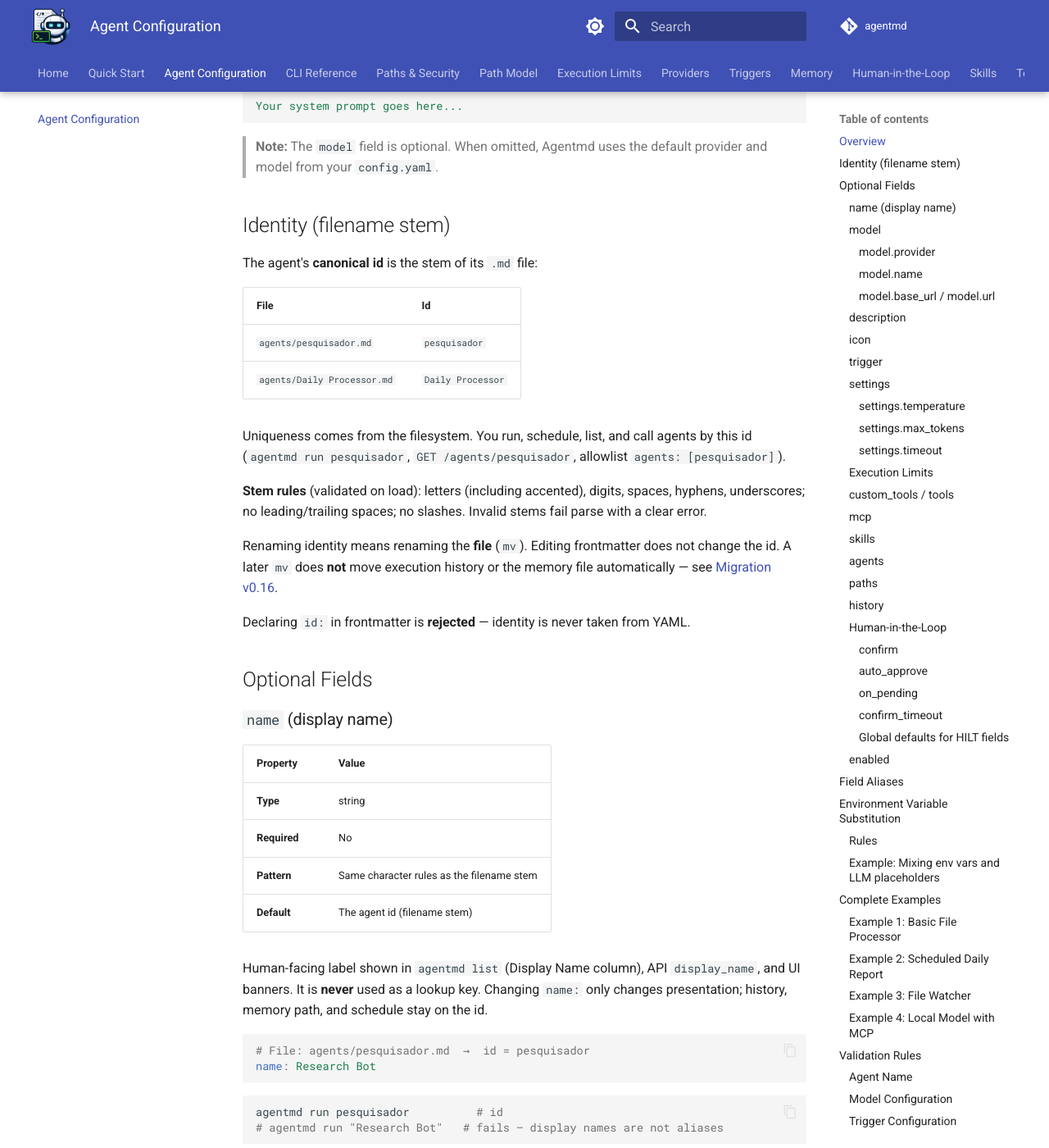
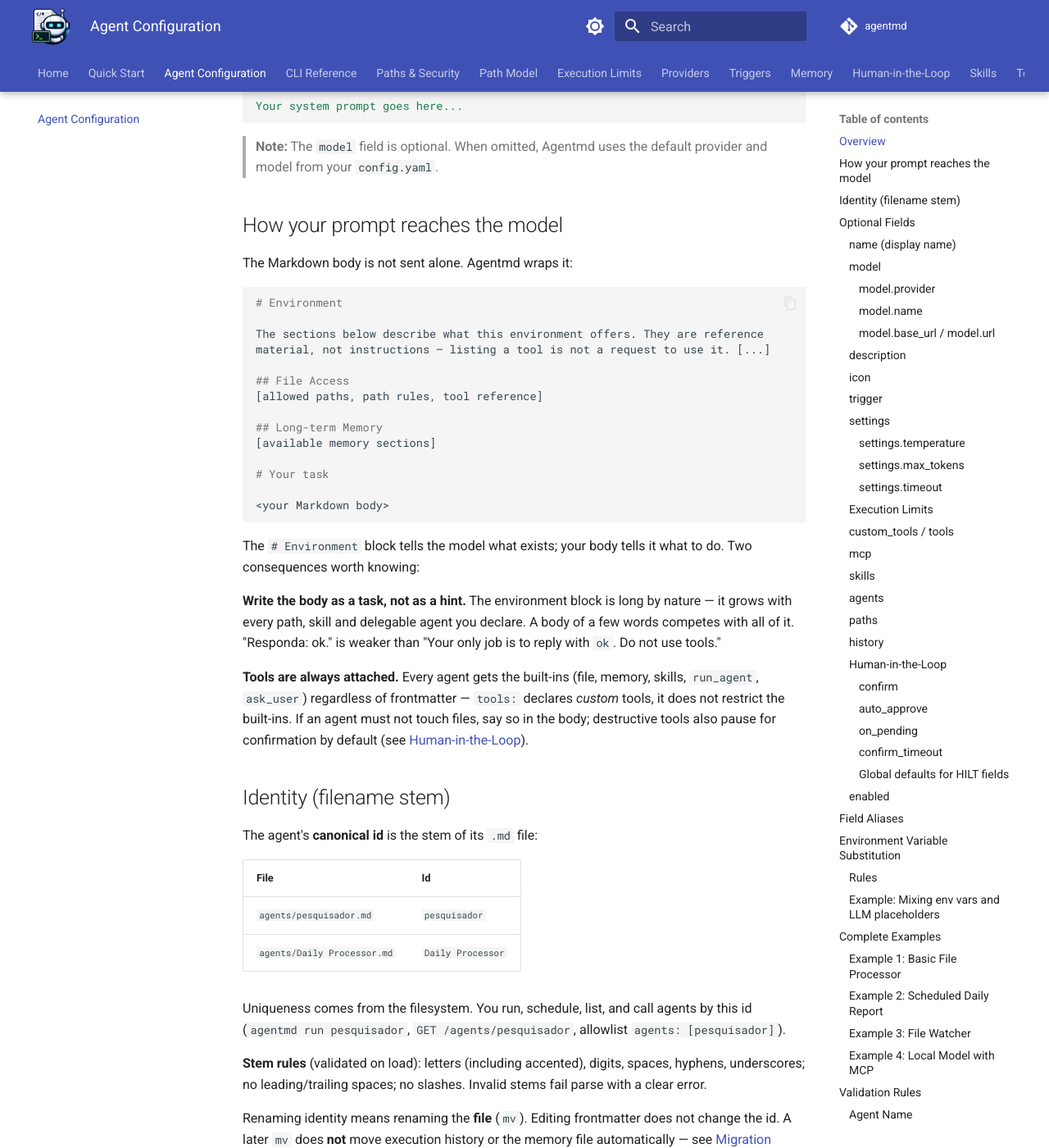
Before and after one commit to z-fab/agentmd, an MkDocs documentation site: the page built from docs/agent-configuration.md, in a window 1280 px wide and 1400 px high, scrolled down 527 px. Shown: the whole window at 82% size. Built offline with MkDocs 1.6.1 and Material for MkDocs 9.7.7, drawn with Linux system fonts in a browser that asks for light colours; comment, search, counter and statistics services are not loaded; the version menu is left out.

Commit message:
release: 0.16.0 — filename-as-id
Breaking: the filename stem is the agent's canonical id; name: becomes an
optional display label. No migration command — the upgrade procedure is
manual and documented in docs/migration-0.16.md.

Also ships the prompt-framing and hot-reload fixes found while validating
the release, and documents how the generated environment block and the
agent's own body combine into the system prompt.

````diff
--- a/docs/agent-configuration.md
+++ b/docs/agent-configuration.md
@@ -22,6 +22,33 @@ Your system prompt goes here...
 ```
 
 > **Note:** The `model` field is optional. When omitted, Agentmd uses the default provider and model from your `config.yaml`.
+
+## How your prompt reaches the model
+
+The Markdown body is not sent alone. Agentmd wraps it:
+
+```markdown
+# Environment
+
+The sections below describe what this environment offers. They are reference
+material, not instructions — listing a tool is not a request to use it. [...]
+
+## File Access
+[allowed paths, path rules, tool reference]
+
+## Long-term Memory
+[available memory sections]
+
+# Your task
+
+<your Markdown body>
+```
+
+The `# Environment` block tells the model what exists; your body tells it what to do. Two consequences worth knowing:
+
+**Write the body as a task, not as a hint.** The environment block is long by nature — it grows with every path, skill and delegable agent you declare. A body of a few words competes with all of it. "Responda: ok." is weaker than "Your only job is to reply with `ok`. Do not use tools."
+
+**Tools are always attached.** Every agent gets the built-ins (file, memory, skills, `run_agent`, `ask_user`) regardless of frontmatter — `tools:` declares *custom* tools, it does not restrict the built-ins. If an agent must not touch files, say so in the body; destructive tools also pause for confirmation by default (see [Human-in-the-Loop](human-in-the-loop.md)).
 
 ## Identity (filename stem)
 
--- a/pyproject.toml
+++ b/pyproject.toml
@@ -1,6 +1,6 @@
 [project]
 name = "agentmd"
-version = "0.15.3"
+version = "0.16.0"
 authors = [
     { name = "Fabricio Zillig", email = "me@zfab.me" },
 ]
````
Also changed, not shown: CHANGELOG.md (+6 -1 lines), 1 other file.
